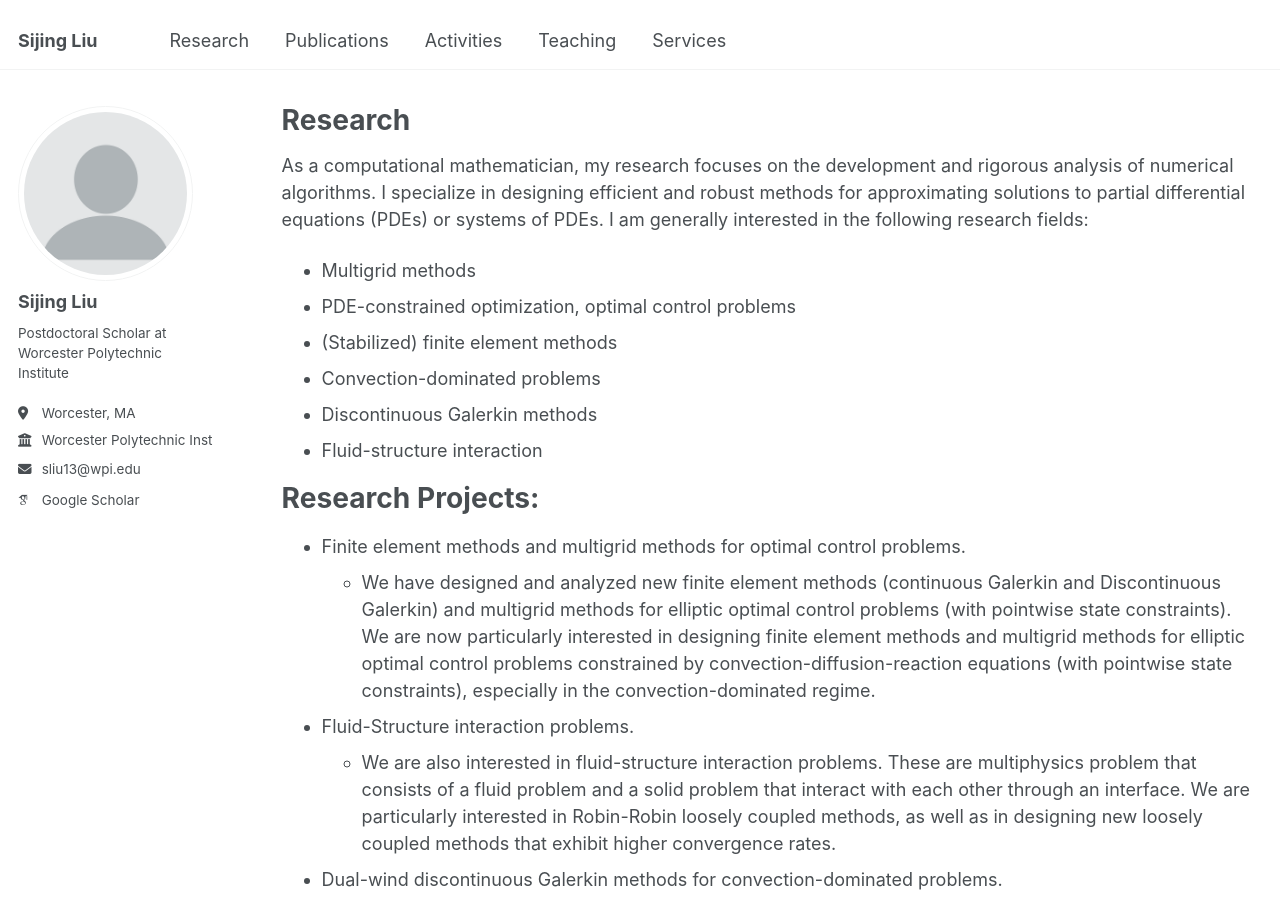
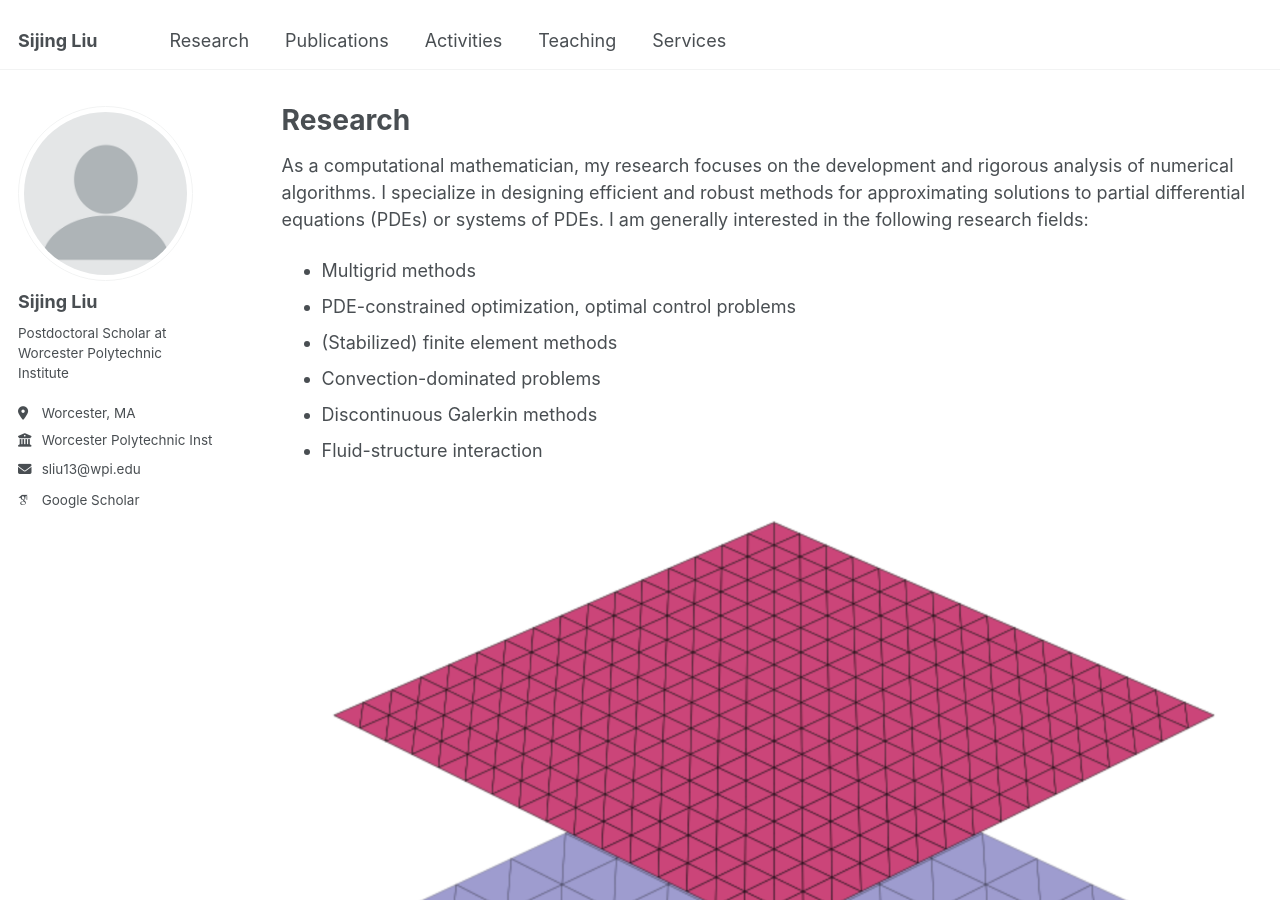
Before and after one commit to sijingliu/sijingliu.github.io, a Jekyll site: the page built from _pages/research.md, in a window 1280 px wide and 900 px high. Built offline with Jekyll 4.4.1, drawn with Linux system fonts in a browser that asks for light colours; some web fonts are replaced.

Commit message:
homepage13

```diff
--- a/_pages/research.md
+++ b/_pages/research.md
@@ -18,6 +18,8 @@ As a computational mathematician, my research focuses on the development and rig
 * Discontinuous Galerkin methods
 * Fluid-structure interaction
 
+![Research Image](/images/mg.png)
+
 Research Projects:
 ======
 * Finite element methods and multigrid methods for optimal control problems.
```
Also changed, not shown: images/mg.png (added), 1 other file.
